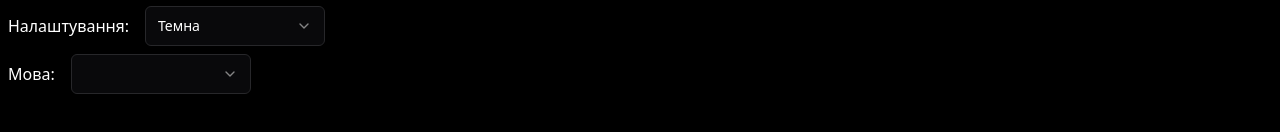
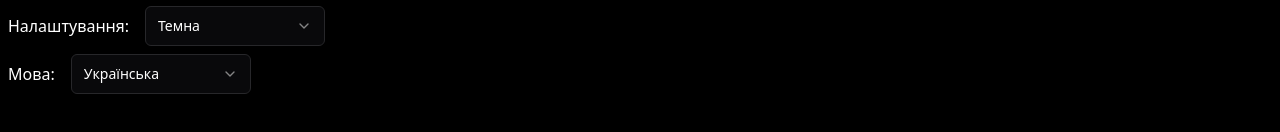
Before and after one commit to nonamecat19/copy-paste-wizard, a React (Vite) app: page /settings in a window 1280 px wide. Shown: the part 202-334 px from the top of the page. Built offline with nearby package versions, Linux system fonts and the light colour scheme.

Commit message:
fix: lang select default value

```diff
--- a/src/routes/Settings.tsx
+++ b/src/routes/Settings.tsx
@@ -11,7 +11,7 @@ import {
 import { Theme, useTheme } from '@/components/ThemeProvider.tsx'
 import ConfirmDialog from '@/components/ConfirmDialog.tsx'
 import useSwitch from '@/hooks/useSwitch.ts'
-import { changeLanguage } from 'i18next'
+import i18n, { changeLanguage } from 'i18next'
 import { useTranslation } from 'react-i18next'
 
 export default function Settings() {
@@ -81,7 +81,7 @@ export default function Settings() {
 
       <div className="flex gap-4 items-center">
         <h3>{t('Lang')}: </h3>
-        <Select defaultValue={theme} onValueChange={changeLangHandle}>
+        <Select defaultValue={i18n.language} onValueChange={changeLangHandle}>
           <SelectTrigger className="w-[180px]">
             <SelectValue placeholder={t('Lang')} />
           </SelectTrigger>
```
